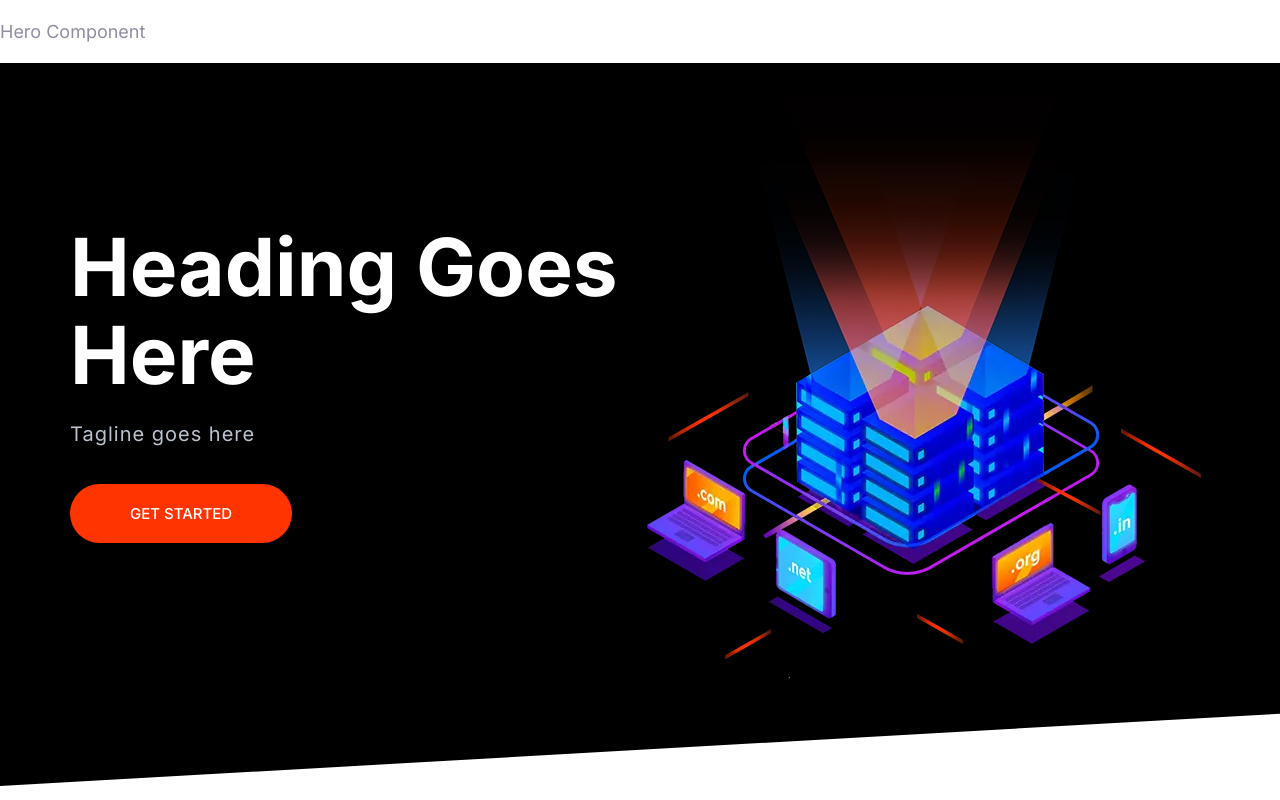
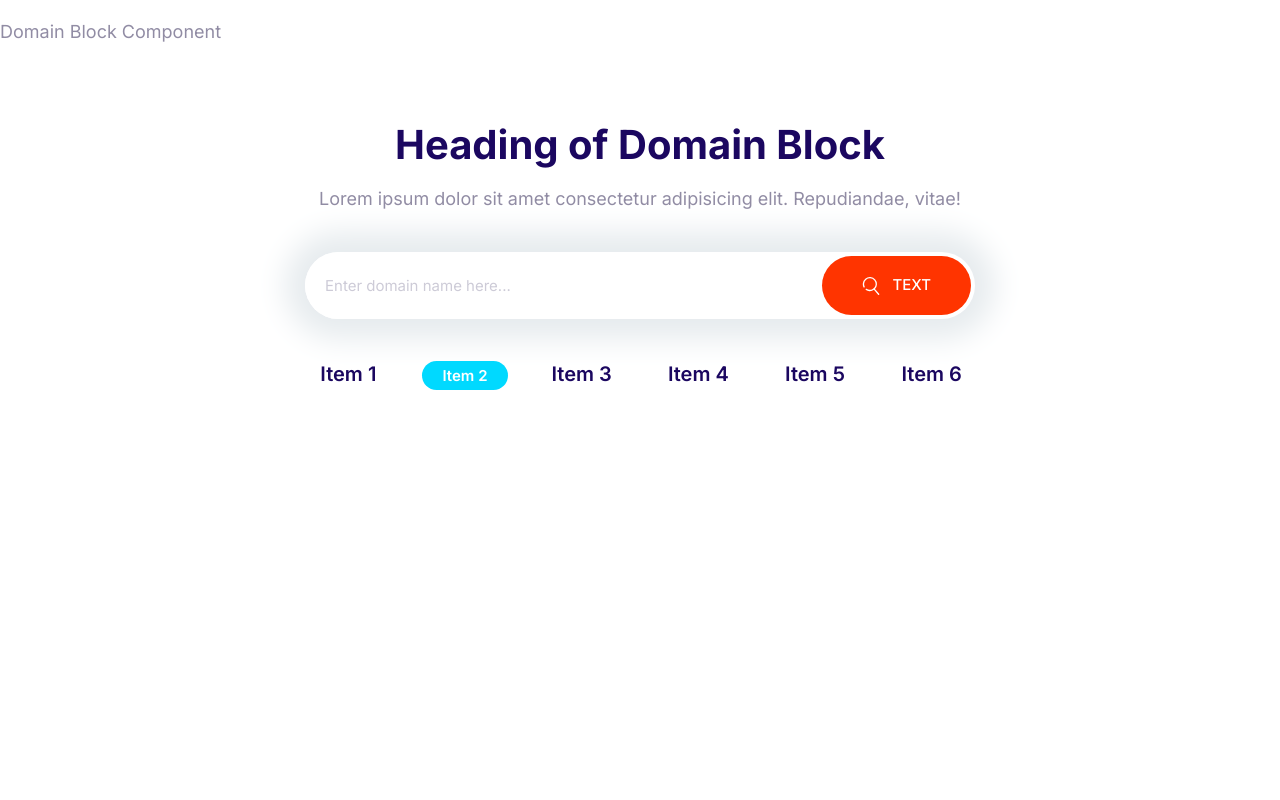
Before and after one commit to yntpdotme/moshify, a plain HTML site: page index.html in a window 1280 px wide. Drawn offline with Linux system fonts and the light colour scheme.

Commit message:
feat: implement domain block

```diff
--- a/css/styles.css
+++ b/css/styles.css
@@ -210,6 +210,7 @@ a {
 	font-size: 1.8rem;
 	font-weight: 500;
 	margin: 1rem 0;
+	outline: 0;
 	padding: 2rem 4rem;
 	text-align: center;
 	text-transform: uppercase;
@@ -266,6 +267,13 @@ a {
 	color: #fff;
 }
 
+.btn .icon {
+	height: 1.8rem;
+	margin-right: 0.8rem;
+	vertical-align: middle;
+	width: 1.8rem;
+}
+
 @media screen and (min-width: 1024px) {
 	/* For Laptops and Desktops */
 	.btn {
@@ -293,7 +301,7 @@ a {
 .input-group .input {
 	border: 0;
 	flex-grow: 1;
-	padding: 1.5rem;
+	padding: 1.5rem 2rem;
 }
 
 .input-group .btn {
@@ -649,7 +657,7 @@ a {
 	padding-bottom: calc(var(--padding-vertical) + 4rem);
 }
 
-.container{
+.container {
 	max-width: 1140px;
 	margin: 0 auto;
 }
@@ -745,3 +753,30 @@ a {
 		align-self: center;
 	}
 }
+
+/* ----- Domain Block ----- */
+
+.block-domain .input-group {
+	box-shadow: 0 0 30px 20px #e6ebee;
+	border: 0;
+	margin: 4rem auto;
+	max-width: 670px;
+}
+
+.block-domain__prices {
+	display: grid;
+	font-size: 2rem;
+	font-weight: 600;
+	grid-template-columns: repeat(3, 1fr);
+	grid-template-rows: repeat(2, 6rem);
+	justify-items: center;
+	margin: 0 auto;
+	max-width: 700px;
+}
+
+@media screen and (min-width: 768px) {
+	/* For Tablets and Wider Screens */
+	.block-domain__prices {
+		grid-template-columns: repeat(auto-fit, minmax(10rem, 1fr));
+	}
+}
--- a/index.html
+++ b/index.html
@@ -14,26 +14,35 @@
 		<link rel="stylesheet" href="./css/styles.css" />
 	</head>
 	<body>
-		<p>Hero Component</p>
-		<section class="block block--dark block--skewed-left hero">
-			<div class="container grid grid--1x2">
-				<header class="block__header hero__content">
-					<h1 class="block__heading">Heading Goes Here</h1>
-					<p class="hero__tagline">Tagline goes here</p>
-					<a href="" class="btn btn--accent btn--stretched">Get Started</a>
-				</header>
-				<picture>
-					<source
-						type="image/webp"
-						srcset="./images/banner.webp 1x, ./images/banner@2x.webp 2x"
-					/>
-					<source
-						type="image/png"
-						srcset="./images/banner.png 1x, ./images/banner@2x.png 2x"
-					/>
-					<img class="hero__image" src="./images/banner.png" alt="" />
-				</picture>
+		<p>Domain Block Component</p>
+		<section class="block container block-domain">
+			<header class="block__header">
+				<h2 class="block__heading">Heading of Domain Block</h2>
+				<p>
+					Lorem ipsum dolor sit amet consectetur adipisicing elit. Repudiandae, vitae!
+				</p>
+			</header>
+			<div class="input-group">
+				<input
+					type="text"
+					class="input"
+					placeholder="Enter domain name here..."
+				/>
+				<button class="btn btn--accent">
+					<svg class="icon icon--white">
+						<use xlink:href="./images/sprite.svg#search"></use>
+					</svg>
+					Text
+				</button>
 			</div>
+			<ul class="list block-domain__prices">
+				<li>Item 1</li>
+				<li><span class="badge badge--secondary">Item 2</span></li>
+				<li>Item 3</li>
+				<li>Item 4</li>
+				<li>Item 5</li>
+				<li>Item 6</li>
+			</ul>
 		</section>
 
 		<!-- Script for Collapsible Components -->
```
Also changed, not shown: components/block-domain.html (added, +26 -0 lines).
